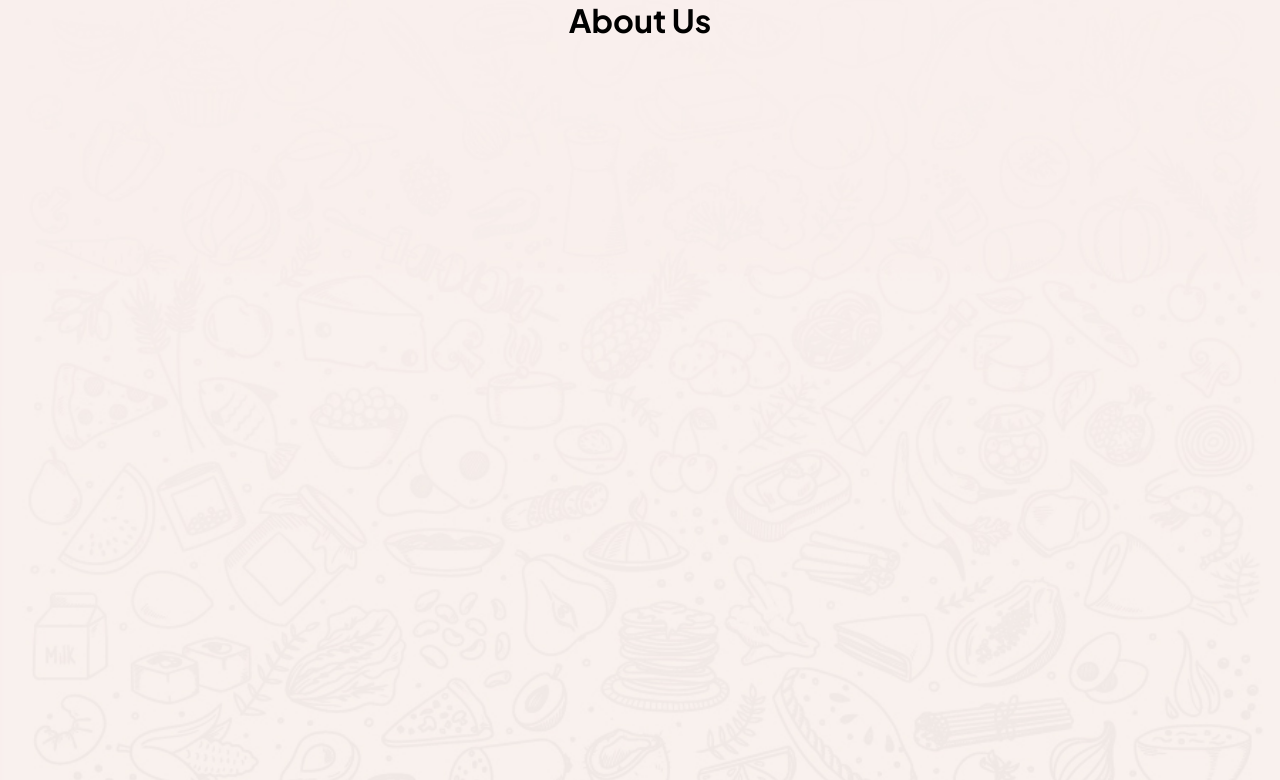
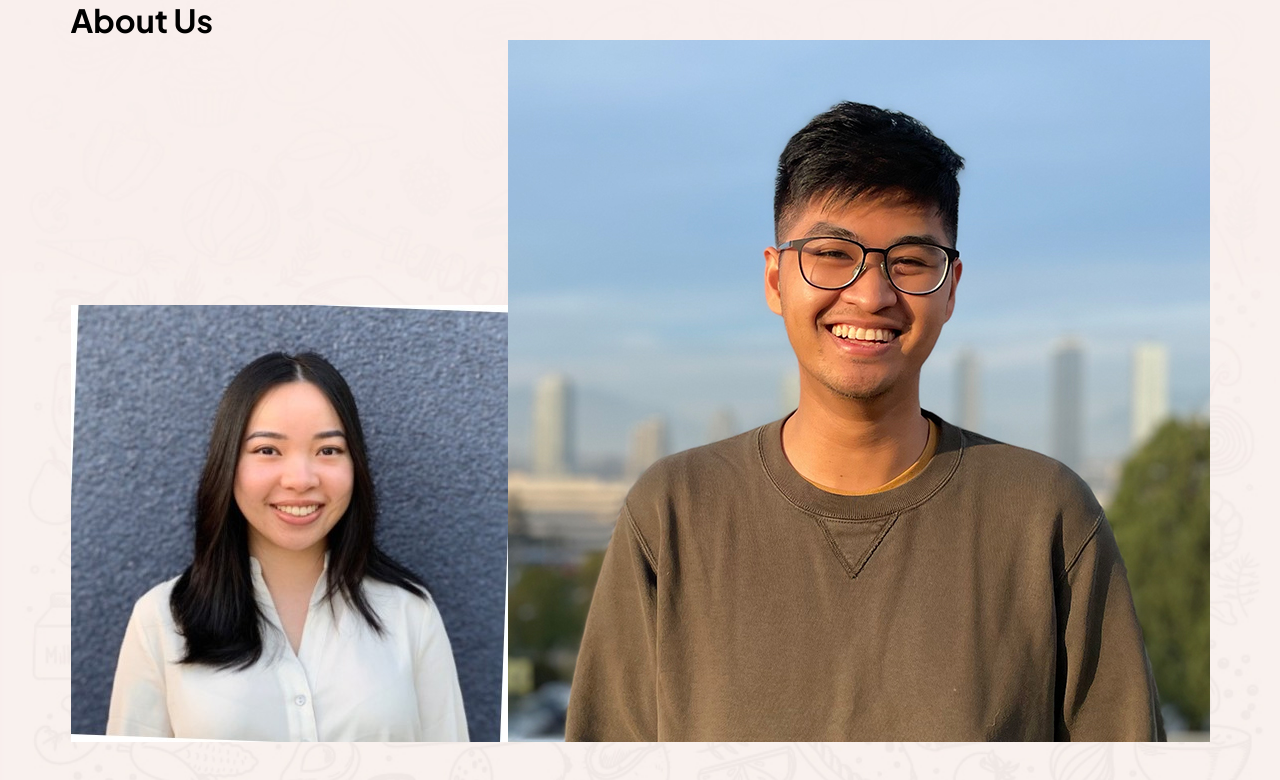
Before and after one commit to cho196/adcd-proj, a Next.js app: page /about in a window 1280 px wide. Shown: the top 780 px of the page. Built offline with nearby package versions, Linux system fonts and the light colour scheme.

Commit message:
images about

```diff
--- a/pages/about.js
+++ b/pages/about.js
@@ -4,6 +4,9 @@ export default function About() {
   return (
     <div>
       <h1>About Us</h1>
+
+      <img className="cherylphoto" src="cherylphoto.jpg"></img>
+      <img className="gianphoto" src="gianphoto.jpg"></img>
     </div>
   );
 }
--- a/styles/globals.css
+++ b/styles/globals.css
@@ -129,6 +129,7 @@ h2 {
 
 
 
+
 .DClogo {
   margin-top: 10vh;
   display: flex;
```
Also changed, not shown: public/cherylphoto.jpg (added), public/gianphoto.jpg (added).
